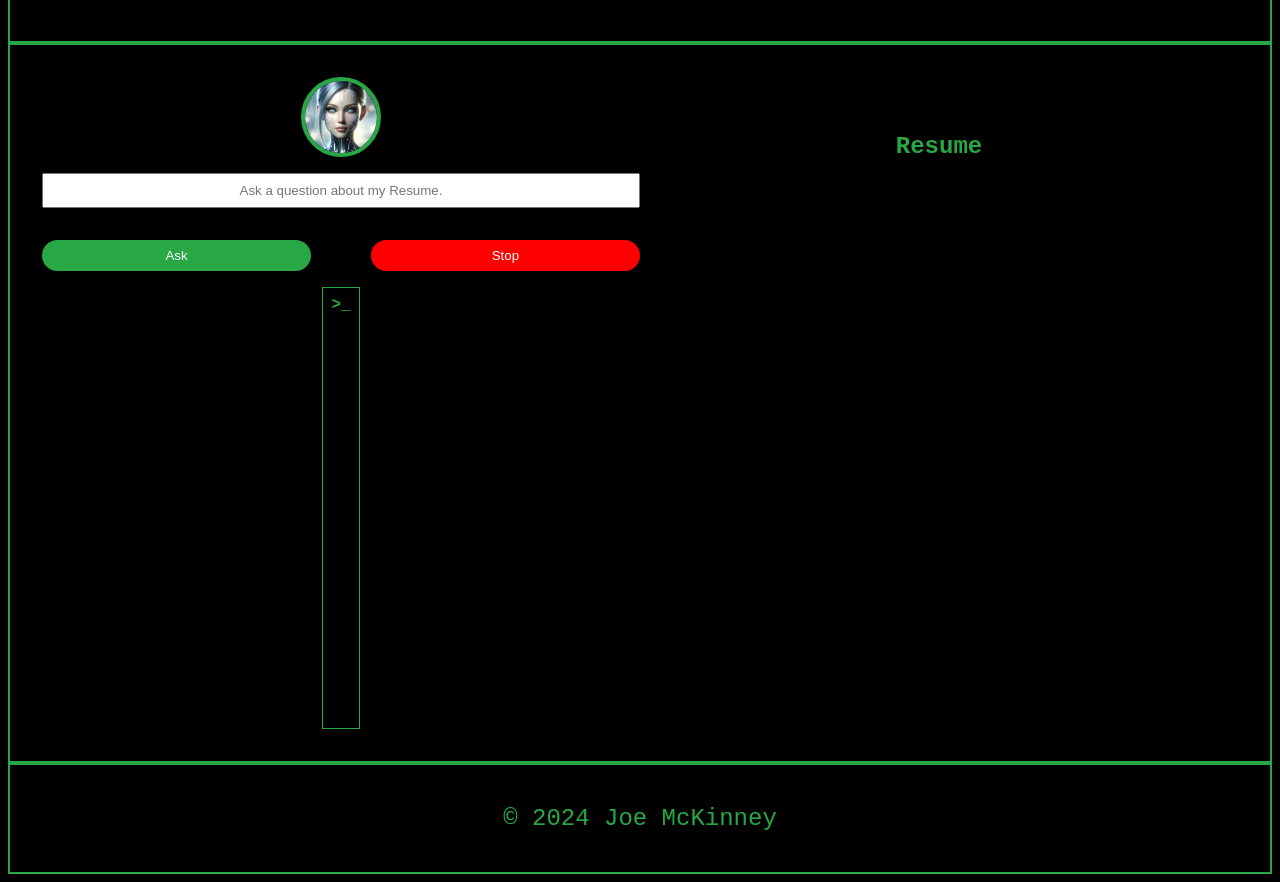
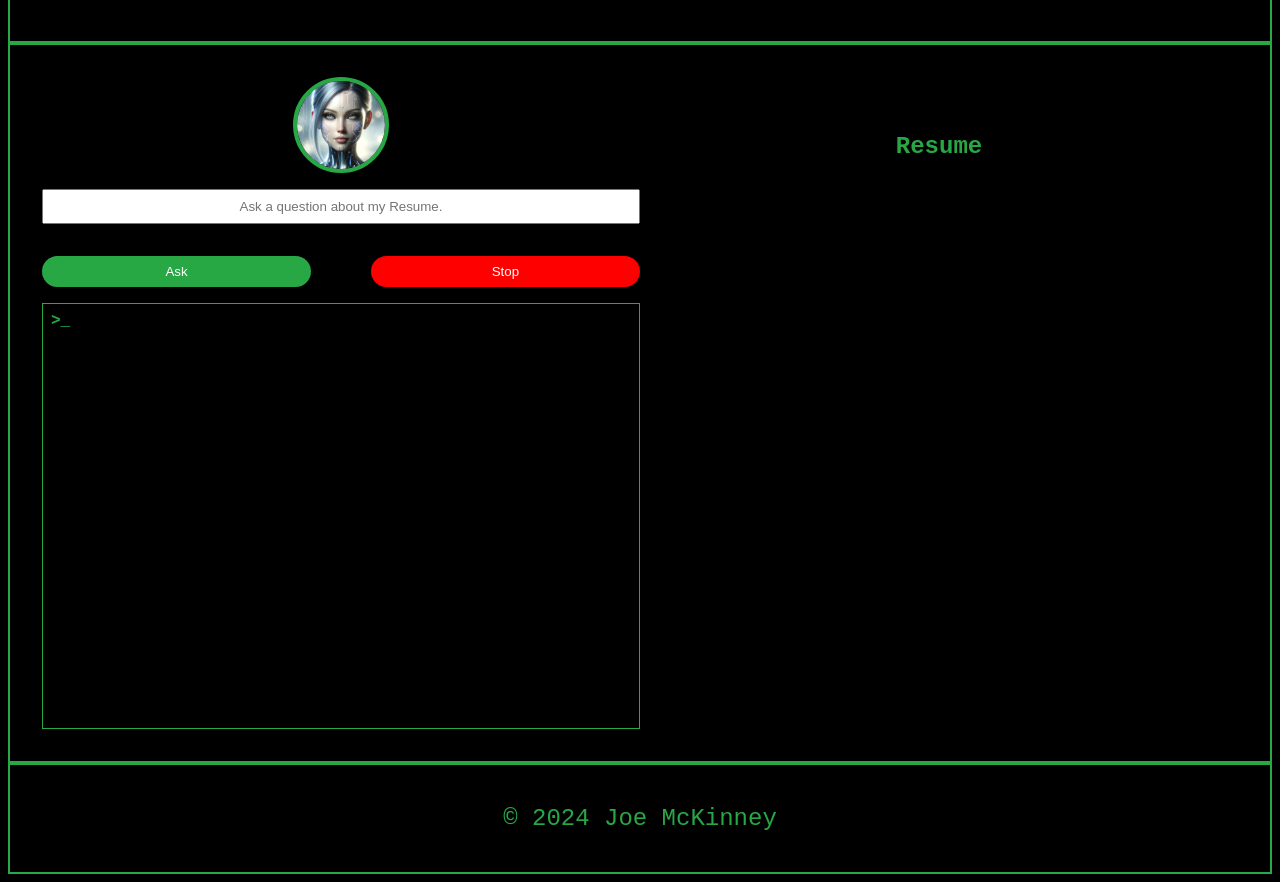
Before and after one commit to Joecode22/Chat-With-ResumeV2, a plain HTML site: page index.html in a window 1280 px wide. Shown: the part 358-1240 px from the top of the page. Drawn offline with Linux system fonts and the light colour scheme.

Commit message:
restyling so image is centered

```diff
--- a/styles.css
+++ b/styles.css
@@ -122,7 +122,7 @@ main {
 
 .chat img {
   width: auto;
-  height: 10vh;
+  height: 12vh;
   border-radius: 50%;
   border: 4px solid #28a745;
   margin-bottom: 1rem;
@@ -180,6 +180,8 @@ form button:active {
 
 .answer {
   height: 70%;
+  width: 100%;
+  overflow-y: auto;
   padding: 0.5rem;
   margin: 0;
   text-align: left;
```
